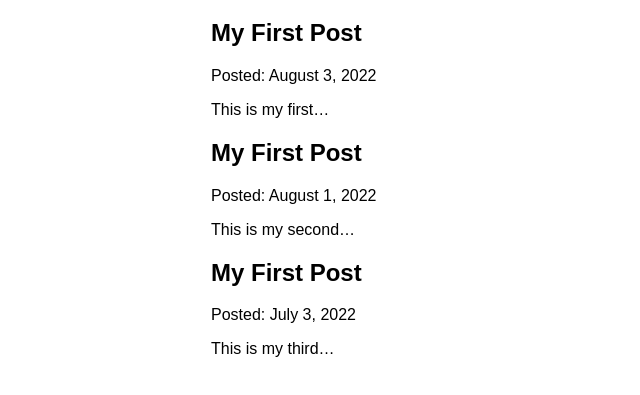
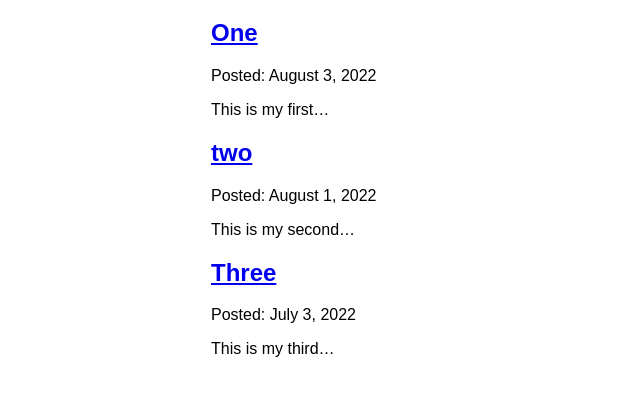
Before and after one commit to VictorCodeGeekKwasara/basicgatsbyblog, a Gatsby site: page /blog in a window 1280 px wide. Shown: the part 157-552 px from the top of the page, without its empty margins (179-819 px from the left). Built offline with nearby package versions, Linux system fonts and the light colour scheme; Gatsby itself is replaced by a stand-in of ours.

Commit message:
file route api

```diff
--- a/blog/one.mdx
+++ b/blog/one.mdx
@@ -1,7 +1,7 @@
 ---
-title: "My First Post"
+title: "One"
 date: "2022-08-03"
-slug: "my-first-post"
+slug: "first"
 ---
 This is my first blog post! Isn't it *great*?
 Some of my **favorite** things are:
--- a/blog/three.mdx
+++ b/blog/three.mdx
@@ -1,7 +1,7 @@
 ---
-title: "My First Post"
+title: "Three"
 date: "2022-07-03"
-slug: "my-first-post"
+slug: "third"
 ---
 This is my third blog post! Isn't it *great*?
 Some of my **favorite** things are:
--- a/blog/two.mdx
+++ b/blog/two.mdx
@@ -1,7 +1,7 @@
 ---
-title: "My First Post"
+title: "two"
 date: "2022-08-01"
-slug: "my-first-post"
+slug: "second"
 ---
 This is my second blog post! Isn't it *great*?
 Some of my **favorite** things are:
--- a/src/pages/blog.js
+++ b/src/pages/blog/index.js
@@ -1,7 +1,7 @@
 import * as React from 'react';
-import {graphql} from 'gatsby';
-import Layout from '../components/layout';
-import Seo from '../components/seo';
+import {Link,graphql} from 'gatsby';
+import Layout from '../../components/layout';
+import Seo from '../../components/seo';
 
 const BlogPage = ({data}) => {
   return (
@@ -9,7 +9,9 @@
 
         {data.allMdx.nodes.map( node => (
           <article key={node.id}>
-            <h2>{node.frontmatter.title}</h2>
+            <h2>
+							<Link to={`/blog/${node.frontmatter.slug}`}>{node.frontmatter.title}</Link>
+						</h2>
             <p>Posted: {node.frontmatter.date}</p>
             <p>{node.excerpt}</p>
           </article>
@@ -26,6 +28,7 @@
 				frontmatter {
 					title
 					date(formatString: "MMMM D, YYYY")
+					slug
 				}
 				id
 				excerpt(pruneLength: 20)
```
Also changed, not shown: src/pages/blog/{mdx.frontmatter__slug}.js (added, +28 -0 lines).
